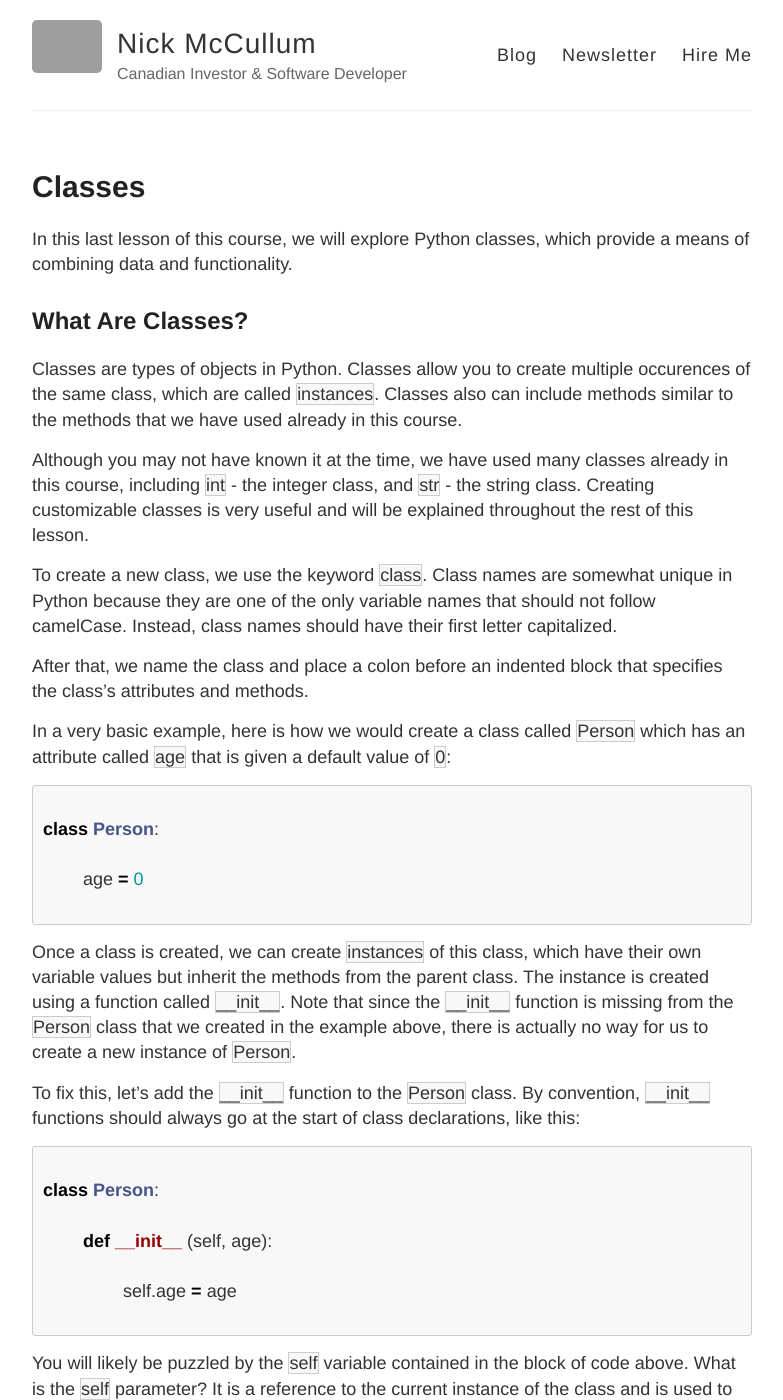
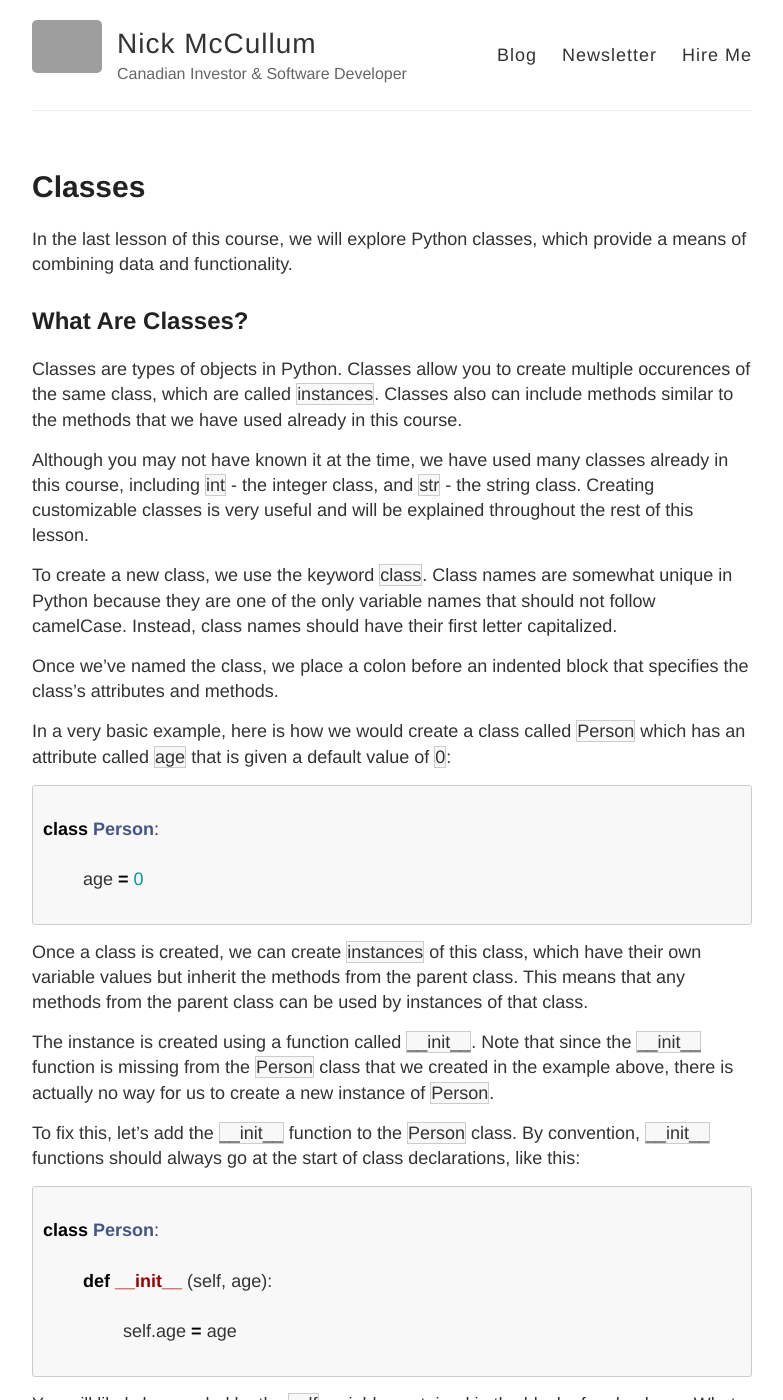
Before and after one commit to rosyberti/website, a Jekyll site: the page built from python-course/classes.md, in a window 1280 px wide and 1400 px high. Shown: the whole window, without its empty margins (248-1031 px from the left). Built offline with Jekyll 4.4.1, drawn with Linux system fonts in a browser that asks for light colours; some of the changed text lies outside the part shown; grey boxes are pictures that could not be loaded.

Commit message:
rb edits

````diff
--- a/python-course/classes.md
+++ b/python-course/classes.md
@@ -4,7 +4,7 @@ title: Classes
 ---
 
 
-In this last lesson of this course, we will explore Python classes, which provide a means of combining data and functionality.
+In the last lesson of this course, we will explore Python classes, which provide a means of combining data and functionality.
 
 
 ## What Are Classes?
@@ -15,7 +15,7 @@ Although you may not have known it at the time, we have used many classes alread
 
 To create a new class, we use the keyword `class`. Class names are somewhat unique in Python because they are one of the only variable names that should not follow camelCase. Instead, class names should have their first letter capitalized.
 
-After that, we name the class and place a colon before an indented block that specifies the class's attributes and methods.
+Once we've named the class, we place a colon before an indented block that specifies the class's attributes and methods.
 
 In a very basic example, here is how we would create a class called `Person` which has an attribute called `age` that is given a default value of `0`:
 
@@ -27,7 +27,9 @@ class Person:
 
 ```
 
-Once a class is created, we can create `instances` of this class, which have their own variable values but inherit the methods from the parent class. The instance is created using a function called `__init__`. Note that since the `__init__` function is missing from the `Person` class that we created in the example above, there is actually no way for us to create a new instance of `Person`.
+Once a class is created, we can create `instances` of this class, which have their own variable values but inherit the methods from the parent class. This means that any methods from the parent class can be used by instances of that class.
+
+The instance is created using a function called `__init__`. Note that since the `__init__` function is missing from the `Person` class that we created in the example above, there is actually no way for us to create a new instance of `Person`.
 
 To fix this, let's add the `__init__` function to the `Person` class. By convention, `__init__` functions should always go at the start of class declarations, like this:
 
@@ -147,7 +149,7 @@ def giveParkingTicket(self):
 
 ```
 
-And we're done! We now have a working class with a dynamic variable `age`, a static variable `parkingTickets`, and a function `giveParkingTickets()`.
+And we're done! We now have a working class with a dynamic variable `age`, a static variable `parkingTickets`, and a function `giveParkingTickets()`. To clarify, by 'dynamic variables' I mean those that are passed into the class's brackets upon creation. Static variables are not passed into the brackets upon creation.
 
 The next step is understanding how to create instances of this class. We can create instances of any class by using the class's name and assigning it to a variable, like this:
 
````
